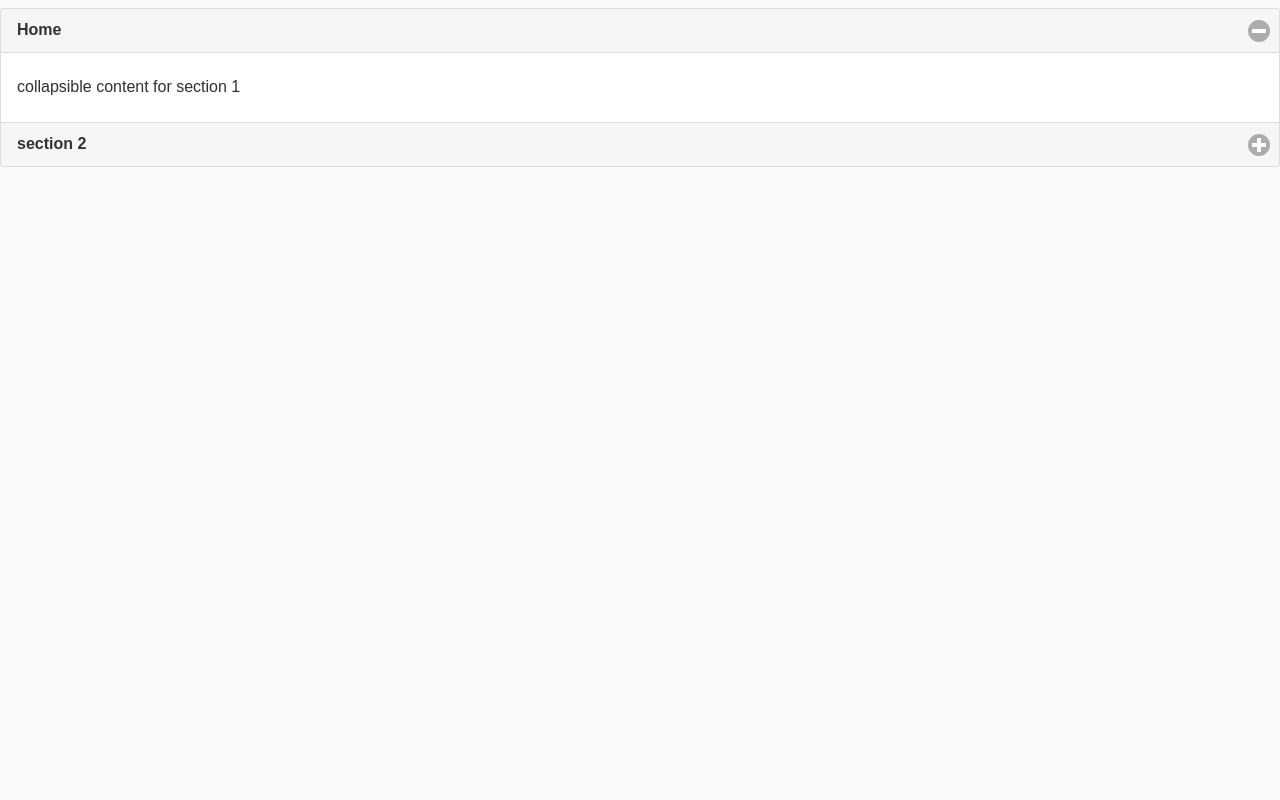
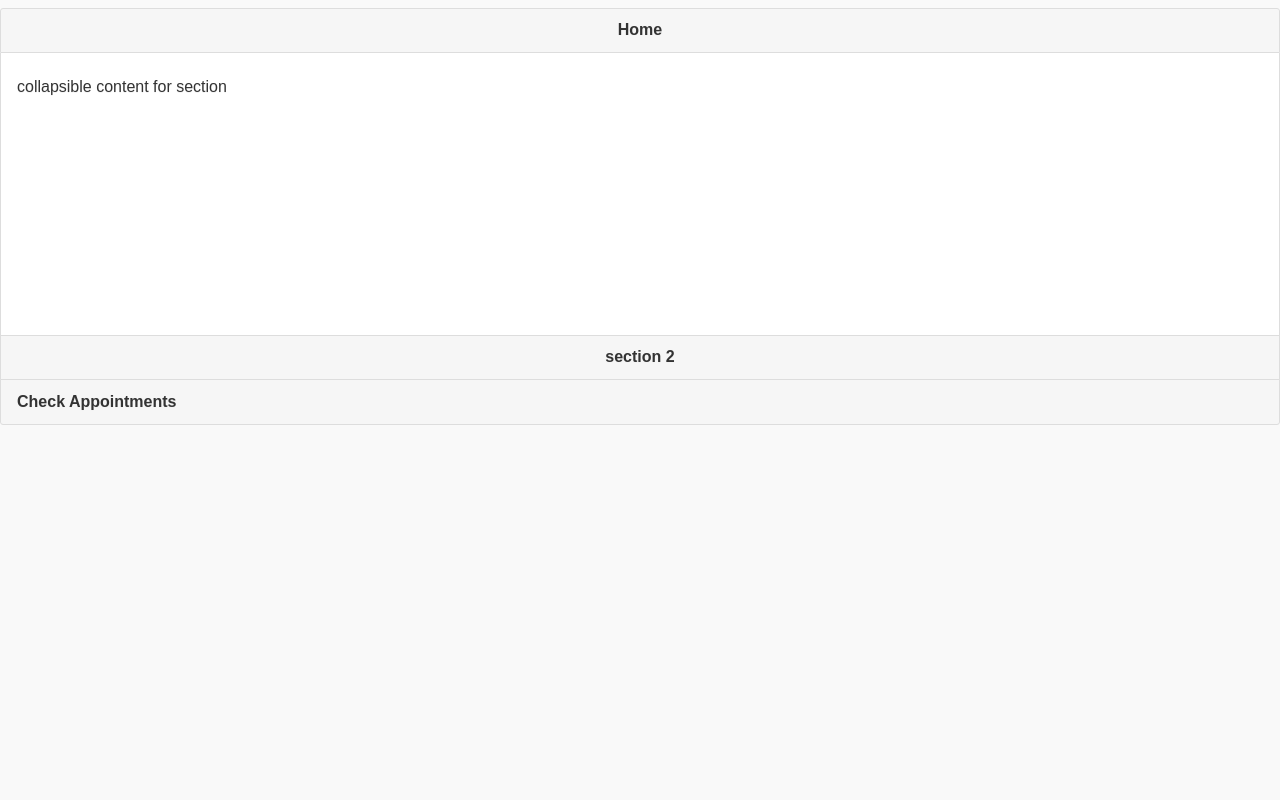
Before and after one commit to andrewj1990/A3, a PHP site: page / in a window 1280 px wide. Run offline with PHP 8.4, Linux system fonts and the light colour scheme; some libraries are stand-ins or nearby versions.

Commit message:
sections with fixed height

```diff
--- a/index.html
+++ b/index.html
@@ -15,51 +15,32 @@
 		<link rel="stylesheet" href="//code.jquery.com/ui/1.11.0/themes/smoothness/jquery-ui.css">
 
 
+
 	</head>
 
 	<body>
-			<div data-role="collapsible-set" data-iconpos="right">
+		<div data-role="collapsible-set" data-iconpos="none" inset="false">
 			<div data-role="collapsible" data-collapsed="false" data-theme="c">
-				<h3>Home</h3>
-				<p>collapsible content for section 1</p>
+				<h3><center>Home</center></h3>
+				<div class="section">
+					<p>collapsible content for section</p>
+				</div>
 			</div>
 			<div data-role="collapsible">
-				<h3>section 2</h3>
-				<p>collapsible content for section 2</p>
+				<h3><center>section 2</center></h3>
+				<div class="section">
+					<p>collapsible content for section 2</p>
+				</div>
+			</div>
+			<div data-role="collapsible">
+				<h3>Check Appointments</h3>
+				<div class="section">
+					<p>check appointments</p>
+				</div>
 			</div>
 
 		</div>
-	<!--	<div id="accordion">
-			<h3>Home</h3>
-			<div>
-				<p>home content</p>
-			</div>
-			<h2>Search Appointments</h2>
-			<div>
-				<p>search appointments content</p>
-			</div>
-		</div>
 
-	<!--
-	<div data-role="page" id="home" data-theme="c">
-		<p>hi</p>
-			<div data-role="header">
-			<div class="ui-loader-background"></div>
-			<button class="cssHomeButton" data-icon="home" href="index.html">Home</button>
-
-			<h1>Home</h1>
-
-		</div>
-
-		<div data-role="main" class="ui-content">
-			<p>Page content</p>
-		</div>
-
-		<div data-role="footer">
-			<h4>2014</h4>
-		</div>
-	</div>
-<!-->
 	</body>
 
 </html>
--- a/stylesheet.css
+++ b/stylesheet.css
@@ -1,7 +1,17 @@
+html {
+    position: relative;
+    height: 100%;
+}
+
 
 body {
 	margin: 0;
 }
+
+.section {
+	height: 250px;
+}
+
 
 .ui-loader-background {
 	width: 100%;
```
